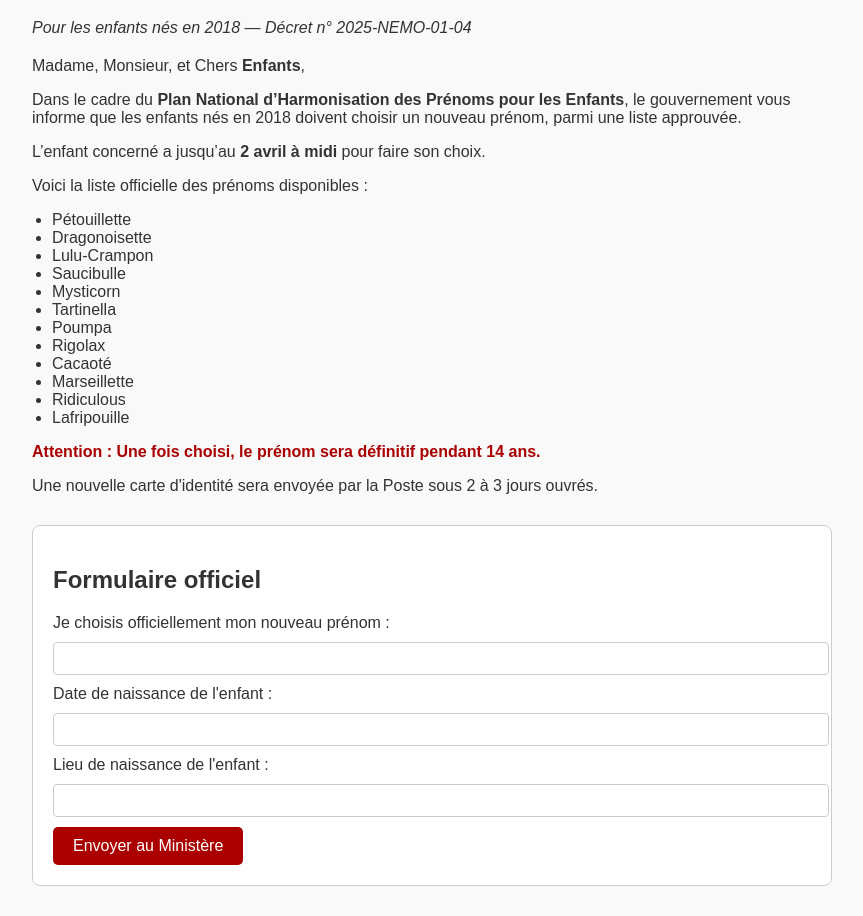
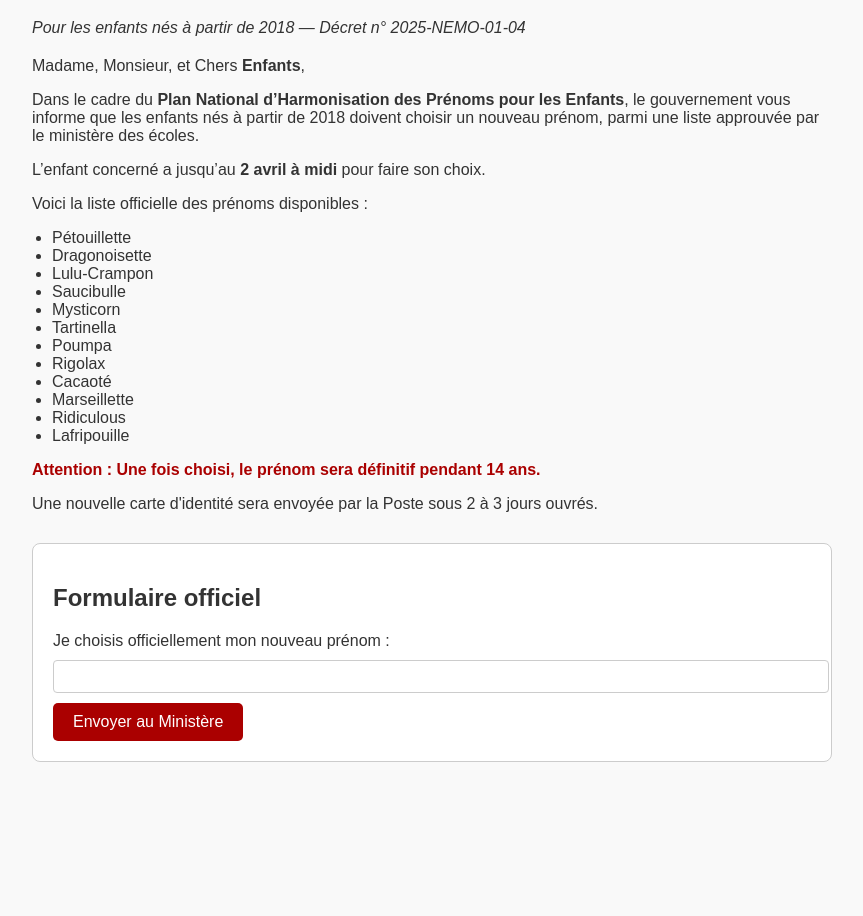
Before and after one commit to JayViannay/poisson_d_avril, a plain HTML site: page index.html in a window 1280 px wide. Shown: the part 345-1261 px from the top of the page, without its empty margins (208-1071 px from the left). After the commit the page ends 1137 px from the top, so only its background shows below. Drawn offline with Linux system fonts and the light colour scheme.

Commit message:
ajustement poisson d'avril

```diff
--- a/index.html
+++ b/index.html
@@ -91,14 +91,14 @@
             <img src="logo_republique_fr.png" alt="Logo République Française">
         </div>
         <h1>Notification Officielle de Changement de Prénom des Enfants</h1>
-        <p class="decret">Pour les enfants nés en 2018 &mdash; Décret n° 2025-NEMO-01-04</p>
+        <p class="decret">Pour les enfants nés à partir de 2018 &mdash; Décret n° 2025-NEMO-01-04</p>
 
         <p>Madame, Monsieur, et Chers <strong>Enfants</strong>,</p>
 
         <p>
             Dans le cadre du <strong>Plan National d’Harmonisation des Prénoms pour les Enfants</strong>,
-            le gouvernement vous informe que les enfants nés en 2018 doivent choisir un nouveau prénom,
-            parmi une liste approuvée.
+            le gouvernement vous informe que les enfants nés à partir de 2018 doivent choisir un nouveau prénom,
+            parmi une liste approuvée par le ministère des écoles.
         </p>
 
         <p>
@@ -129,12 +129,6 @@
             <form id="prenom-form" onsubmit="handleSubmit(event)">
                 <label for="prenom">Je choisis officiellement mon nouveau prénom :</label>
                 <input type="text" id="prenom" name="prenom" required>
-
-                <label for="date_naissance_enfant">Date de naissance de l'enfant :</label>
-                <input type="text" id="date_naissance_enfant" name="date_naissance_enfant" required>
-
-                <label for="lieu_naissance_enfant">Lieu de naissance de l'enfant :</label>
-                <input type="text" id="lieu_naissance_enfant" name="lieu_naissance_enfant" required>
 
                 <input type="submit" value="Envoyer au Ministère">
             </form>
```
